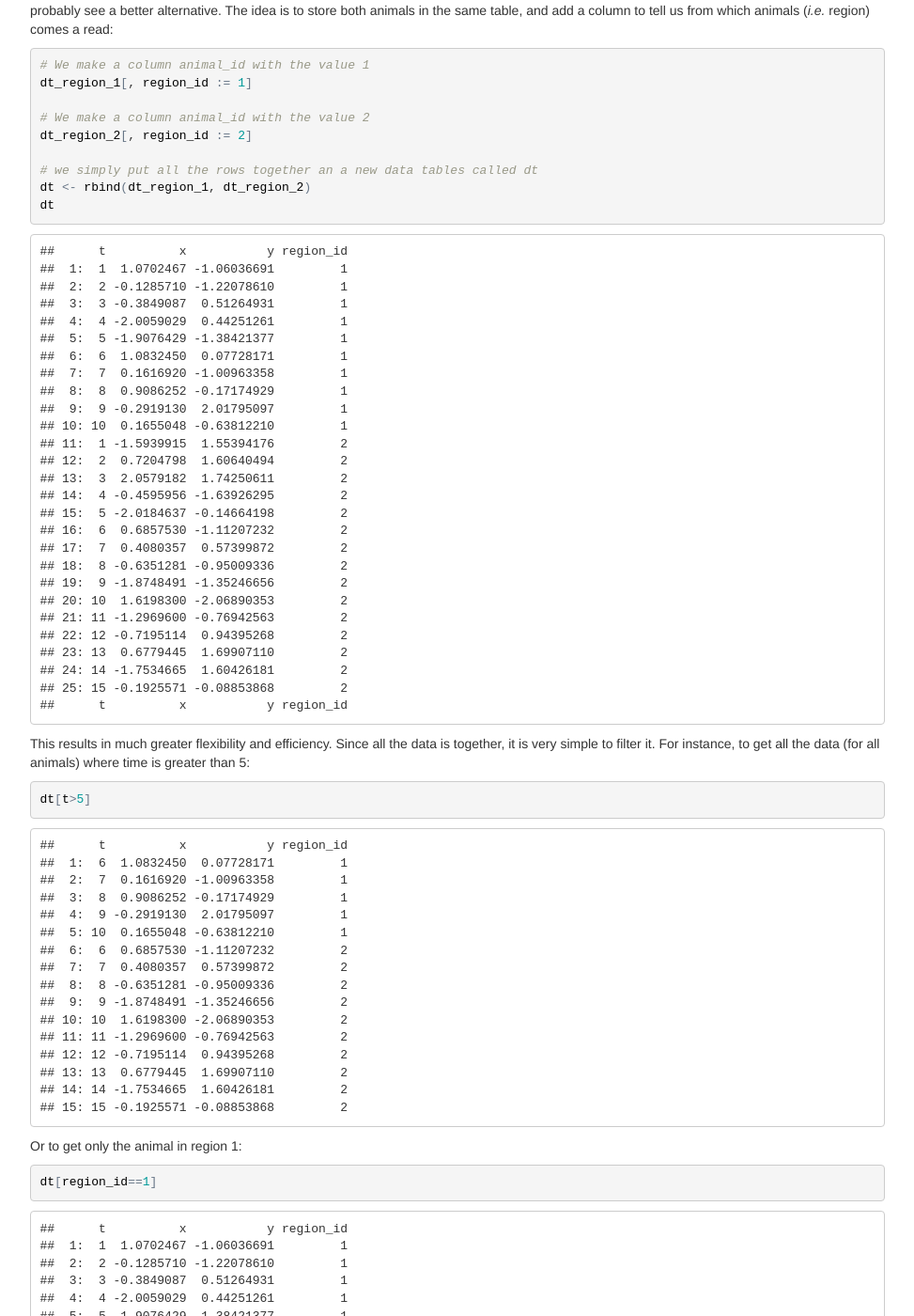
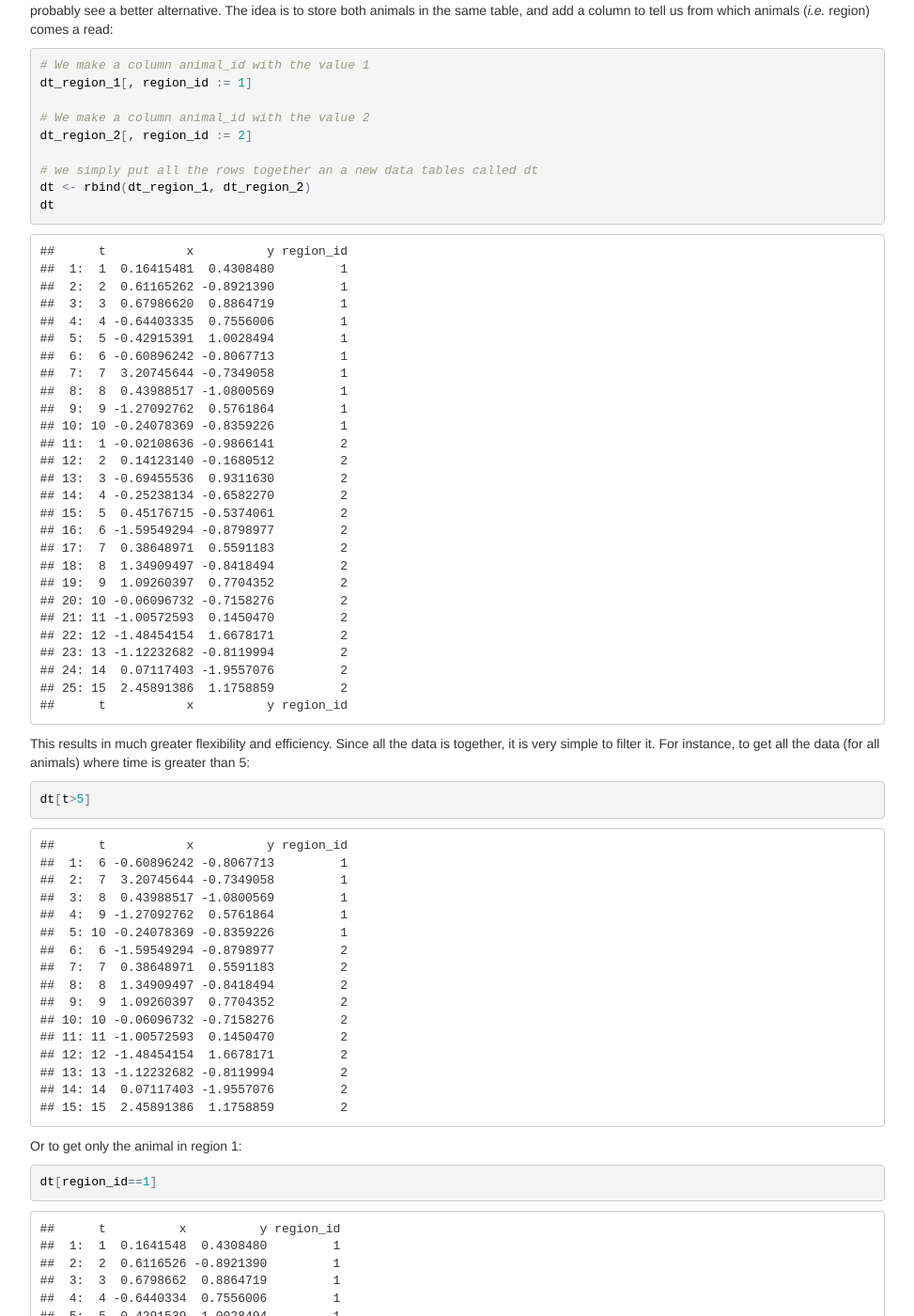
Before and after one commit to ww2470/rethomics, a Jekyll site: the page tutorial/data_structure.html, which Jekyll copies as it is, in a window 1280 px wide and 1400 px high, scrolled down 1778 px. Shown: the whole window at 94% size, without its empty margins (153-1126 px from the left). Built offline with Jekyll 4.4.1, drawn with Linux system fonts in a browser that asks for light colours; some of the changed text lies outside the part shown.

```diff
--- a/tutorial/data_structure.html
+++ b/tutorial/data_structure.html
@@ -200,64 +200,64 @@ dt_region_2[, region_id := 2]
 # we simply put all the rows together an a new data tables called dt
 dt &lt;- rbind(dt_region_1, dt_region_2)
 dt</code></pre>
-<pre><code>##      t          x           y region_id
-##  1:  1  1.0702467 -1.06036691         1
-##  2:  2 -0.1285710 -1.22078610         1
-##  3:  3 -0.3849087  0.51264931         1
-##  4:  4 -2.0059029  0.44251261         1
-##  5:  5 -1.9076429 -1.38421377         1
-##  6:  6  1.0832450  0.07728171         1
-##  7:  7  0.1616920 -1.00963358         1
-##  8:  8  0.9086252 -0.17174929         1
-##  9:  9 -0.2919130  2.01795097         1
-## 10: 10  0.1655048 -0.63812210         1
-## 11:  1 -1.5939915  1.55394176         2
-## 12:  2  0.7204798  1.60640494         2
-## 13:  3  2.0579182  1.74250611         2
-## 14:  4 -0.4595956 -1.63926295         2
-## 15:  5 -2.0184637 -0.14664198         2
-## 16:  6  0.6857530 -1.11207232         2
-## 17:  7  0.4080357  0.57399872         2
-## 18:  8 -0.6351281 -0.95009336         2
-## 19:  9 -1.8748491 -1.35246656         2
-## 20: 10  1.6198300 -2.06890353         2
-## 21: 11 -1.2969600 -0.76942563         2
-## 22: 12 -0.7195114  0.94395268         2
-## 23: 13  0.6779445  1.69907110         2
-## 24: 14 -1.7534665  1.60426181         2
-## 25: 15 -0.1925571 -0.08853868         2
-##      t          x           y region_id</code></pre>
+<pre><code>##      t           x          y region_id
+##  1:  1  0.16415481  0.4308480         1
+##  2:  2  0.61165262 -0.8921390         1
+##  3:  3  0.67986620  0.8864719         1
+##  4:  4 -0.64403335  0.7556006         1
+##  5:  5 -0.42915391  1.0028494         1
+##  6:  6 -0.60896242 -0.8067713         1
+##  7:  7  3.20745644 -0.7349058         1
+##  8:  8  0.43988517 -1.0800569         1
+##  9:  9 -1.27092762  0.5761864         1
+## 10: 10 -0.24078369 -0.8359226         1
+## 11:  1 -0.02108636 -0.9866141         2
+## 12:  2  0.14123140 -0.1680512         2
+## 13:  3 -0.69455536  0.9311630         2
+## 14:  4 -0.25238134 -0.6582270         2
+## 15:  5  0.45176715 -0.5374061         2
+## 16:  6 -1.59549294 -0.8798977         2
+## 17:  7  0.38648971  0.5591183         2
+## 18:  8  1.34909497 -0.8418494         2
+## 19:  9  1.09260397  0.7704352         2
+## 20: 10 -0.06096732 -0.7158276         2
+## 21: 11 -1.00572593  0.1450470         2
+## 22: 12 -1.48454154  1.6678171         2
+## 23: 13 -1.12232682 -0.8119994         2
+## 24: 14  0.07117403 -1.9557076         2
+## 25: 15  2.45891386  1.1758859         2
+##      t           x          y region_id</code></pre>
 <p>This results in much greater flexibility and efficiency. Since all the data is together, it is very simple to filter it. For instance, to get all the data (for all animals) where time is greater than 5:</p>
 <pre class="r"><code>dt[t&gt;5]</code></pre>
-<pre><code>##      t          x           y region_id
-##  1:  6  1.0832450  0.07728171         1
-##  2:  7  0.1616920 -1.00963358         1
-##  3:  8  0.9086252 -0.17174929         1
-##  4:  9 -0.2919130  2.01795097         1
-##  5: 10  0.1655048 -0.63812210         1
-##  6:  6  0.6857530 -1.11207232         2
-##  7:  7  0.4080357  0.57399872         2
-##  8:  8 -0.6351281 -0.95009336         2
-##  9:  9 -1.8748491 -1.35246656         2
-## 10: 10  1.6198300 -2.06890353         2
-## 11: 11 -1.2969600 -0.76942563         2
-## 12: 12 -0.7195114  0.94395268         2
-## 13: 13  0.6779445  1.69907110         2
-## 14: 14 -1.7534665  1.60426181         2
-## 15: 15 -0.1925571 -0.08853868         2</code></pre>
+<pre><code>##      t           x          y region_id
+##  1:  6 -0.60896242 -0.8067713         1
+##  2:  7  3.20745644 -0.7349058         1
+##  3:  8  0.43988517 -1.0800569         1
+##  4:  9 -1.27092762  0.5761864         1
+##  5: 10 -0.24078369 -0.8359226         1
+##  6:  6 -1.59549294 -0.8798977         2
+##  7:  7  0.38648971  0.5591183         2
+##  8:  8  1.34909497 -0.8418494         2
+##  9:  9  1.09260397  0.7704352         2
+## 10: 10 -0.06096732 -0.7158276         2
+## 11: 11 -1.00572593  0.1450470         2
+## 12: 12 -1.48454154  1.6678171         2
+## 13: 13 -1.12232682 -0.8119994         2
+## 14: 14  0.07117403 -1.9557076         2
+## 15: 15  2.45891386  1.1758859         2</code></pre>
 <p>Or to get only the animal in region 1:</p>
 <pre class="r"><code>dt[region_id==1]</code></pre>
-<pre><code>##      t          x           y region_id
-##  1:  1  1.0702467 -1.06036691         1
-##  2:  2 -0.1285710 -1.22078610         1
-##  3:  3 -0.3849087  0.51264931         1
-##  4:  4 -2.0059029  0.44251261         1
-##  5:  5 -1.9076429 -1.38421377         1
-##  6:  6  1.0832450  0.07728171         1
-##  7:  7  0.1616920 -1.00963358         1
-##  8:  8  0.9086252 -0.17174929         1
-##  9:  9 -0.2919130  2.01795097         1
-## 10: 10  0.1655048 -0.63812210         1</code></pre>
+<pre><code>##      t          x          y region_id
+##  1:  1  0.1641548  0.4308480         1
+##  2:  2  0.6116526 -0.8921390         1
+##  3:  3  0.6798662  0.8864719         1
+##  4:  4 -0.6440334  0.7556006         1
+##  5:  5 -0.4291539  1.0028494         1
+##  6:  6 -0.6089624 -0.8067713         1
+##  7:  7  3.2074564 -0.7349058         1
+##  8:  8  0.4398852 -1.0800569         1
+##  9:  9 -1.2709276  0.5761864         1
+## 10: 10 -0.2407837 -0.8359226         1</code></pre>
 <p>For more advance uses, the data table framework a fantastic resource to summarise or aggregate the data. We will just show a couple of examples to illustrate the power of data table in this context, but you can follow <a href="http://user2014.stat.ucla.edu/files/tutorial_Matt.pdf">Matt Dowle’s tutorial</a> if you want to know more.</p>
 <p>For instance, in order to get the number of read <strong>for each animal</strong>:</p>
 <pre class="r"><code>dt[,
```
Also changed, not shown: other parts of tutorial/data_structure.html (+34 -34 lines), tutorial/queries.html (+40 -40 lines), 1 other file.
